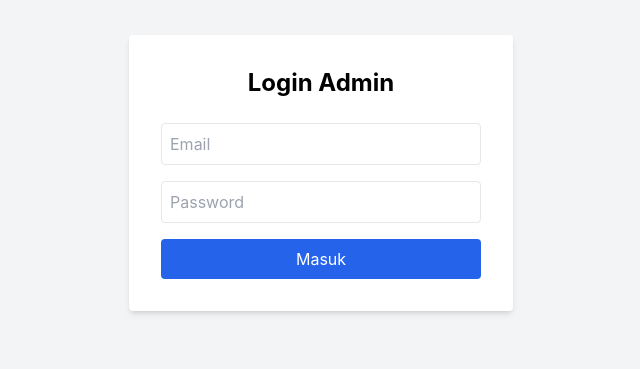
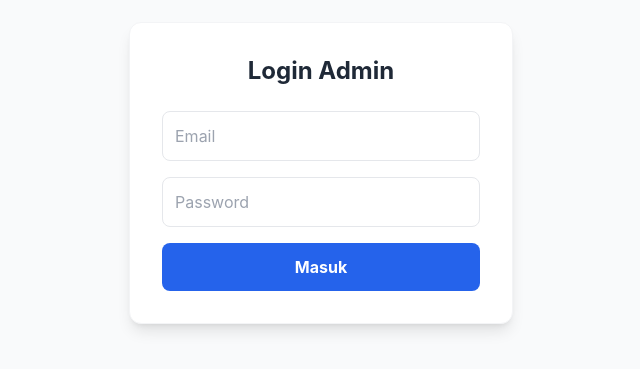
Before and after one commit to remahan-png/website-profil-desa, a Next.js app: page /login in a window 1280 px wide. Shown: the part 227-596 px from the top of the page, without its empty margins (319-959 px from the left). Built offline with nearby package versions, Linux system fonts and the light colour scheme.

Commit message:
fix: resolve login import and remove broken admin client

```diff
--- a/app/admin/page.js
+++ b/app/admin/page.js
@@ -8,16 +8,31 @@ export default function AdminPage() {
   const [loading, setLoading] = useState(true)
 
   useEffect(() => {
-    async function checkData() {
-      const { data: profil } = await supabase.from('profil_desa').select('*').single()
-      setData(profil)
-      setLoading(false)
+    async function loadData() {
+      try {
+        const { data: profil, error } = await supabase.from('profil_desa').select('*').single()
+        if (error) throw error
+        setData(profil)
+      } catch (err) {
+        console.error("Gagal memuat data:", err.message)
+      } finally {
+        setLoading(false)
+      }
     }
-    checkData()
+    loadData()
   }, [])
 
-  if (loading) return <div className="p-20 text-center">Memvalidasi Dashboard...</div>
-  if (!data) return <div className="p-20 text-center text-red-600">Data Database Kosong. Jalankan SQL Supabase!</div>
+  if (loading) return <div className="p-20 text-center font-medium">Memuat Dashboard...</div>
 
-  return <AdminControlPanel initialData={data} />
+  // Jika data profil ditemukan, tampilkan Panel Kontrol yang bisa Anda gunakan untuk update
+  if (data) {
+    return <AdminControlPanel initialData={data} />
+  }
+
+  return (
+    <div className="p-20 text-center text-red-600">
+      <h1 className="font-bold text-xl">Database Belum Siap</h1>
+      <p>Silakan jalankan perintah SQL di Supabase agar data profil muncul.</p>
+    </div>
+  )
 }
--- a/app/login/page.js
+++ b/app/login/page.js
@@ -1,6 +1,7 @@
 "use client"
 import { useState } from 'react'
-import { supabase } from '../../lib/supabase' // Gunakan jalur manual
+// Pastikan path ini benar-benar mengarah ke file supabase Anda
+import { supabase } from '../../lib/supabase'
 
 export default function LoginPage() {
   const [email, setEmail] = useState('')
@@ -9,17 +10,22 @@ export default function LoginPage() {
   const handleLogin = async (e) => {
     e.preventDefault()
     const { error } = await supabase.auth.signInWithPassword({ email, password })
-    if (error) alert(error.message)
-    else window.location.href = '/admin'
+    if (error) {
+      alert("Gagal Masuk: " + error.message)
+    } else {
+      window.location.href = '/admin'
+    }
   }
 
   return (
-    <div className="flex min-h-screen items-center justify-center bg-gray-100">
-      <form onSubmit={handleLogin} className="bg-white p-8 rounded shadow-md w-96">
-        <h1 className="text-2xl font-bold mb-6 text-center">Login Admin</h1>
-        <input type="email" placeholder="Email" className="w-full mb-4 p-2 border rounded" onChange={(e) => setEmail(e.target.value)} />
-        <input type="password" placeholder="Password" className="w-full mb-4 p-2 border rounded" onChange={(e) => setPassword(e.target.value)} />
-        <button type="submit" className="w-full bg-blue-600 text-white p-2 rounded">Masuk</button>
+    <div className="flex min-h-screen items-center justify-center bg-gray-50">
+      <form onSubmit={handleLogin} className="bg-white p-8 rounded-xl shadow-lg w-full max-w-sm border border-gray-100">
+        <h1 className="text-2xl font-bold mb-6 text-center text-gray-800">Login Admin</h1>
+        <div className="space-y-4">
+          <input type="email" placeholder="Email" className="w-full p-3 border rounded-lg focus:ring-2 focus:ring-blue-500 outline-none" onChange={(e) => setEmail(e.target.value)} required />
+          <input type="password" placeholder="Password" className="w-full p-3 border rounded-lg focus:ring-2 focus:ring-blue-500 outline-none" onChange={(e) => setPassword(e.target.value)} required />
+          <button type="submit" className="w-full bg-blue-600 hover:bg-blue-700 text-white font-bold py-3 rounded-lg transition duration-200">Masuk</button>
+        </div>
       </form>
     </div>
   )
```
